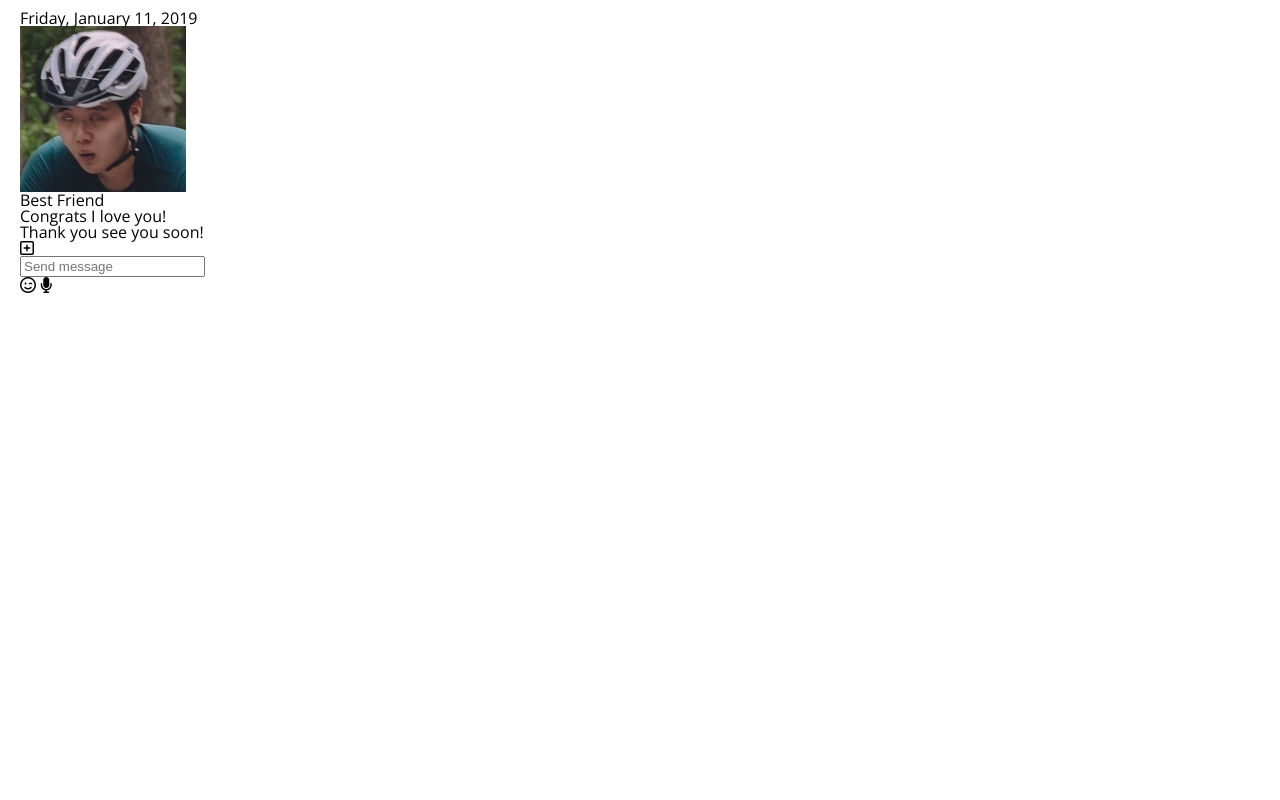
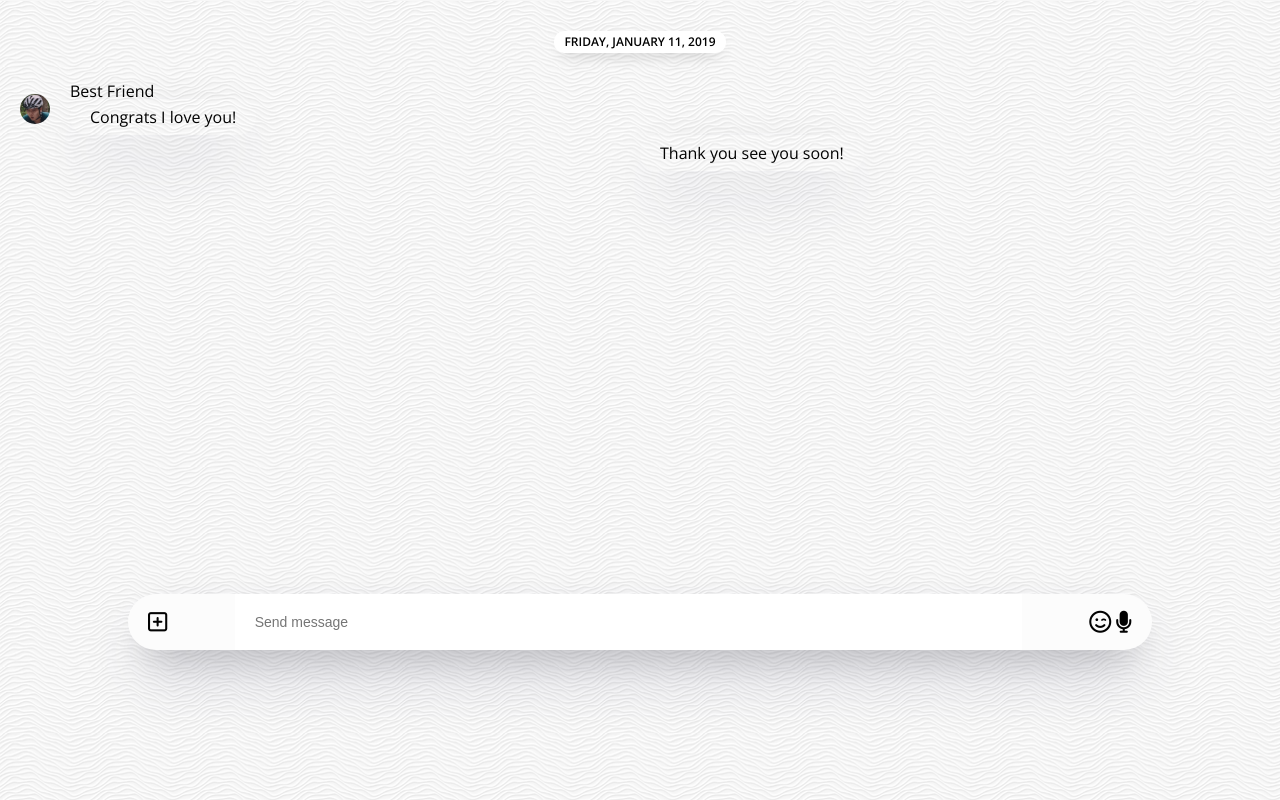
Before and after one commit to Merry-Jang/kako-clone-v2, a plain HTML site: page chat.html in a window 1280 px wide. Shown: the part 100-900 px from the top of the page. Before the commit the page ends 800 px from the top, so only its background shows below. Drawn offline with nearby package versions, Linux system fonts and the light colour scheme.

Commit message:
200411_prepare

```diff
--- a/chat.html
+++ b/chat.html
@@ -11,7 +11,7 @@
       <link rel="stylesheet" href="css/styles.css" />
       <title>Chat | kakao Clone</title>
     </head>
-    <body>
+    <body class="chats-body">
       <div class="status-bar">
         <div class="status-bar__column">
           <span class="status-bar__clock">13:54</span>
@@ -40,7 +40,7 @@
           </span>
         </div>
       </header>
-      <main class="chat">
+      <main class="chat-screen">
         <ul class="chat__messages">
           <span class="chat__timestamp">Friday, January 11, 2019</span>
           <li class="incoming-message message">
@@ -51,9 +51,8 @@
                 Congrats I love you!
               </div>
             </div>
-            <span class="message__timestamp"></span>
           </li>
-          <li class="incoming-message message">
+          <li class="sent-message message">
             <span class="message__timestamp"></span>
             <div class="messaage__content">
               <div class="message__bubble">
--- /dev/null
+++ b/css/chat.css
@@ -0,0 +1,92 @@
+.chats-body {
+  padding: 0px;
+}
+.chats-body .header,
+.chats-body .status-bar {
+  padding: 0px 20px;
+}
+.chat-screen {
+  background-image: url("../images/chatBg.png");
+  min-height: 100vh;
+}
+
+.chat__write {
+  position: fixed;
+  bottom: 50px;
+  width: 80%;
+  margin: 0 auto;
+  left: 0;
+  right: 0;
+  display: flex;
+  justify-content: space-between;
+  align-items: center;
+  background-color: #fcfcfc;
+  padding: 0px 20px;
+  border-radius: 40px;
+  box-shadow: 0 30px 60px -12px rgba(50, 50, 93, 0.25),
+    0 18px 36px -18px rgba(0, 0, 0, 0.3), 0 -12px 36px -8px rgba(0, 0, 0, 0.025);
+}
+
+.chat__write i {
+  font-size: 22px;
+}
+.chat__write-column:nth-child(2) {
+  width: 80%;
+}
+.chat__write-column input {
+  padding: 20px;
+  width: 100%;
+  border: none;
+  font-size: 14px;
+}
+
+.chat__write-column input:focus {
+  outline: none;
+}
+
+.chat-screen .chat__messages {
+  border-top: 1px solid #f7f7f7;
+  display: flex;
+  flex-direction: column;
+  align-items: center;
+  padding: 0px 20px;
+  padding-top: 30px;
+}
+
+.chat__messages .chat__timestamp {
+  background-color: white;
+  font-size: 12px;
+  padding: 5px 10px;
+  border-radius: 10px;
+  margin-bottom: 30px;
+  box-shadow: rgba(0, 0, 0, 0.3) 0px 8px 16px -8px,
+    rgba(0, 0, 0, 0.024) 0px -6px 16px -6px;
+  text-transform: uppercase;
+  font-weight: 700;
+}
+.message {
+  display: flex;
+  align-items: center;
+  width: 50%;
+}
+.message .message__content {
+  width: 80%;
+}
+
+.incoming-message {
+  align-self: flex-start;
+}
+.incoming-message img {
+  width: 30px;
+  border-radius: 15px;
+  margin-right: 20px;
+}
+.sent-message {
+  align-self: flex-end;
+}
+.message .message__bubble {
+  box-shadow: 0 30px 60px -12px rgba(50, 50, 93, 0.25),
+    0 18px 36px -18px rgba(0, 0, 0, 0.3), 0 -12px 36px -8px rgba(0, 0, 0, 0.025);
+  padding: 10px 20px;
+  border-radius: 20px;
+}
--- /dev/null
+++ b/css/settings.css
@@ -0,0 +1,19 @@
+.settings .settings__sections {
+  border-top: 1px solid #f7f7f7;
+  padding: 30px 0px;
+}
+
+.settings__setting .settings__icon {
+  font-size: 20px;
+  margin-right: 20px;
+}
+.settings__setting .settings__title {
+  font-size: 22px;
+  font-weight: 300;
+}
+.settings .settings__setting {
+  margin-bottom: 30px;
+}
+.settings .settings__setting:last-child {
+  margin-bottom: 0;
+}
--- a/css/styles.css
+++ b/css/styles.css
@@ -1,4 +1,4 @@
-@import url("https://fonts.googleapis.com/css?family=Open+Sans:400,600&display=swap");
+@import url("https://fonts.googleapis.com/css?family=Open+Sans:300,400,600&display=swap");
 @import "reset.css";
 @import "status-bar.css";
 @import "header.css";
@@ -7,6 +7,8 @@
 @import "friends.css";
 @import "find.css";
 @import "more.css";
+@import "settings.css";
+@import "chat.css";
 * {
   box-sizing: border-box;
 }
```
Also changed, not shown: settings.html (+20 -4 lines), images/chatBg.png (added).
